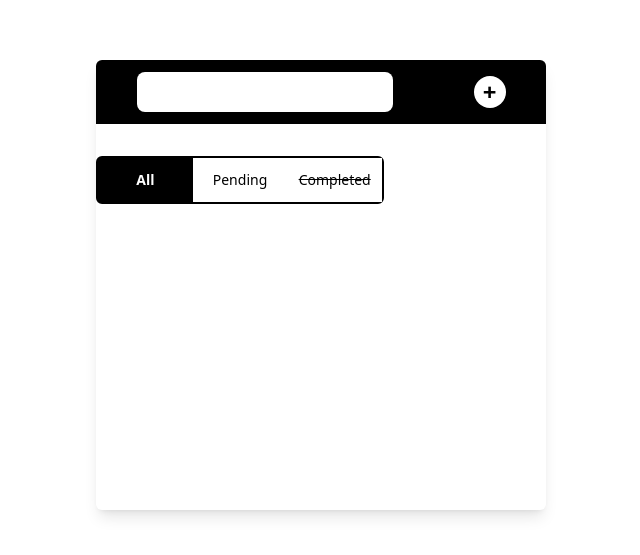
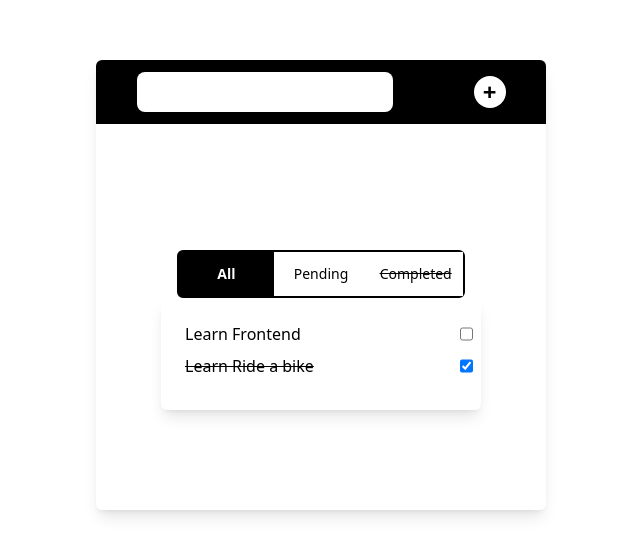
Before and after one commit to devoure/angular-notesapp, an Angular app: page /tasks in a window 1280 px wide. Shown: the part 115-670 px from the top of the page, without its empty margins (319-959 px from the left). Built offline with nearby package versions, Linux system fonts and the light colour scheme.

Commit message:
Added all components to new structure

```diff
--- a/src/app/core/pages/main-page/main-page.component.html
+++ b/src/app/core/pages/main-page/main-page.component.html
@@ -2,9 +2,14 @@
 
   <div class="w-[450px] h-[450px] rounded-md shadow-lg overflow-hidden">
 
-    <app-add-task [tasks]="tasks"></app-add-task>
+    <div class="h-[20%]">
+      <app-add-task [tasks]="tasks"></app-add-task>
+    </div>
 
-    <app-filter-tasks [tasks]="tasks"></app-filter-tasks>
+    <div class="h-[80%] flex flex-col items-center justify-center">
+      <app-filter-tasks [tasks]="tasks" [(listFilter)]="listFilter" ></app-filter-tasks>
+      <app-display-tasks [tasks]="tasks" [visibleTasks]="visibleTasks" ></app-display-tasks>
+    </div>
 
   </div>
 
--- a/src/app/core/pages/main-page/main-page.component.ts
+++ b/src/app/core/pages/main-page/main-page.component.ts
@@ -1,6 +1,7 @@
 import { Component } from '@angular/core';
 import { AddTaskComponent } from '../../../features/add-task/add-task.component';
 import { FilterTasksComponent } from '../../../features/filter-tasks/filter-tasks.component';
+import { DisplayTasksComponent } from '../../../features/display-tasks/display-tasks.component';
 import { Tasks } from '../../../shared/models/tasks'
 
 @Component({
@@ -8,14 +9,26 @@ import { Tasks } from '../../../shared/models/tasks'
   standalone: true,
   imports: [
     AddTaskComponent,
-    FilterTasksComponent
+    FilterTasksComponent,
+    DisplayTasksComponent
   ],
   templateUrl: './main-page.component.html',
   styleUrl: './main-page.component.css'
 })
 export class MainPageComponent {
 
-  newTask : string = ''
+  newTask : string = '';
+  listFilter: string = '0';
+
+  get visibleTasks(){
+     return this.tasks.filter(this.filters[+this.listFilter]);
+  };
+
+  filters = [
+    (task: Tasks)=>task,
+    (task: Tasks)=>!task.isComplete,
+    (task: Tasks)=>task.isComplete
+  ]
 
   tasks : Tasks[] = [
     new Tasks('Learn Frontend'),
--- /dev/null
+++ b/src/app/features/display-tasks/display-tasks.component.html
@@ -0,0 +1,20 @@
+ <div class="bg-white shadow-lg w-max max-w-80 h-min p-6 rounded-md">
+
+  <div *ngIf="visibleTasks.length === 0; else showTasks">
+    <h2>No tasks right now!</h2>
+  </div>
+
+  <ng-template #showTasks>
+
+    <ul>
+
+      <li class="w-72 flex justify-between mb-2" *ngFor="let task of visibleTasks">
+        <h3 [ngClass]="task.isComplete ? 'line-through' : 'no-underline'">{{ task.name }}</h3>
+        <input type="checkbox" class="border-0 rounded-full" [checked]="task.isComplete" (click)="checkTask(task)"/>
+      </li>
+
+    </ul>
+
+  </ng-template>
+
+</div>
--- /dev/null
+++ b/src/app/features/display-tasks/display-tasks.component.ts
@@ -0,0 +1,24 @@
+import { Component, Input } from '@angular/core';
+import { Tasks } from '../../shared/models/tasks';
+import { CommonModule } from '@angular/common';
+
+@Component({
+  selector: 'app-display-tasks',
+  standalone: true,
+  imports: [
+    CommonModule
+  ],
+  templateUrl: './display-tasks.component.html',
+  styleUrl: './display-tasks.component.css'
+})
+export class DisplayTasksComponent {
+  @Input() visibleTasks!: Tasks[];
+  @Input() tasks!: Tasks[];
+
+
+  checkTask(task : Tasks){
+    task.isComplete = !task.isComplete
+  }
+
+
+}
--- a/src/app/features/filter-tasks/filter-tasks.component.ts
+++ b/src/app/features/filter-tasks/filter-tasks.component.ts
@@ -1,4 +1,4 @@
-import { Component, Input } from '@angular/core';
+import { Component, Input, Output, EventEmitter } from '@angular/core';
 import { CommonModule } from '@angular/common'
 import { Tasks } from '../../../shared/models/tasks'
 
@@ -13,21 +13,17 @@ import { Tasks } from '../../../shared/models/tasks'
 })
 export class FilterTasksComponent {
   @Input() tasks!: Tasks[];
-
-
-  listFilter : string = '1';
+  @Input() listFilter!: string;
+  @Output() listFilterChange = new EventEmitter<string>();
 
   selectedOption : boolean[] = [true, false, false];
 
 
-  filters = [
-    (task: Tasks)=>task,
-    (task: Tasks)=>!task.isComplete,
-    (task: Tasks)=>task.isComplete
-  ]
-
   filterTasks(e : any){
+    let selectedDefaults = [false, false, false];
+    selectedDefaults[+e.target.value] = true;
+    this.selectedOption = [...selectedDefaults]
     this.listFilter = e.target.value;
+    this.listFilterChange.emit(this.listFilter);
   }
-
 }
```
Also changed, not shown: src/app/features/display-tasks/display-tasks.component.css (added), src/assets/images/notfound.jpeg (added), 1 other file (tests, documents, lock files or other folders).
